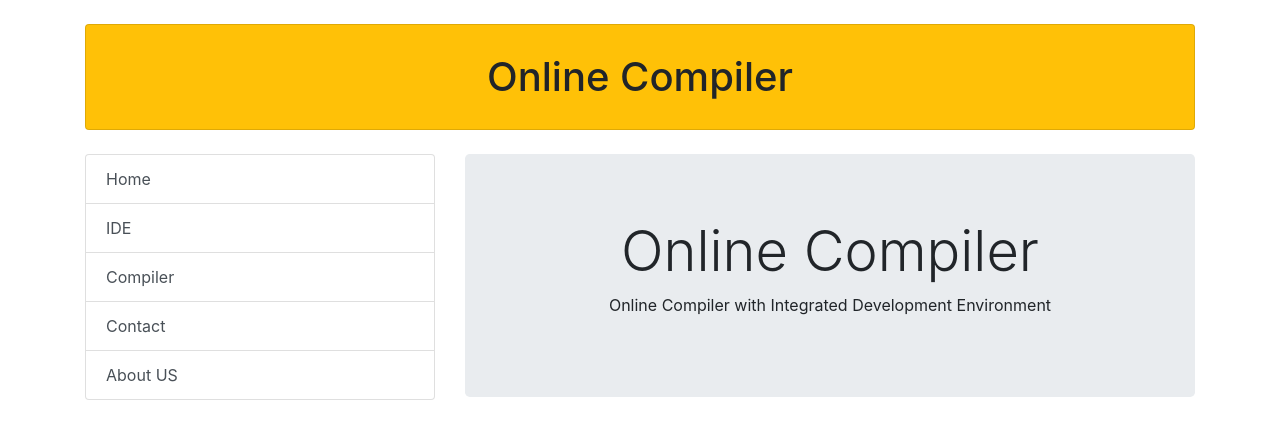
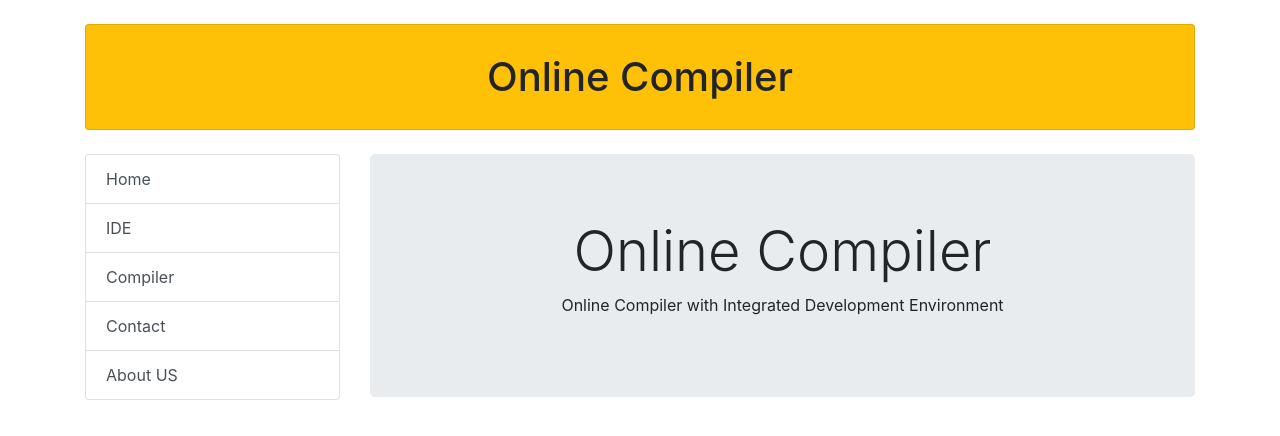
Before and after one commit to Divyansh747/Minor_Project_Online_Compiler, a React (Create React App) app in the folder Frontend/compiler/: page / in a window 1280 px wide. Shown: the top 436 px of the page. Built offline with nearby package versions, Linux system fonts and the light colour scheme.

Commit message:
update App.js

```diff
--- a/Frontend/compiler/src/App.js
+++ b/Frontend/compiler/src/App.js
@@ -5,6 +5,7 @@ import { Container, Row, Col } from "reactstrap";
 import Home from "./Components/Home"
 import Header from './Components/Header';
 import Ide from './Components/Ide'
+import Compiler from './Components/Compiler'
 
 function App() {
   return (
@@ -13,12 +14,13 @@ function App() {
         <Container>
           <Header />
           <Row>
-            <Col md={4}>
+            <Col md={3}>
               <Menus />
             </Col>
-            <Col md={8}>
+            <Col md={9}>
             <Route path="/" component={Home} exact />
             <Route path="/ide" component={Ide} exact />
+            <Route path="/compiler" component={Compiler} exact />
             </Col>
           </Row>
         </Container>
```
